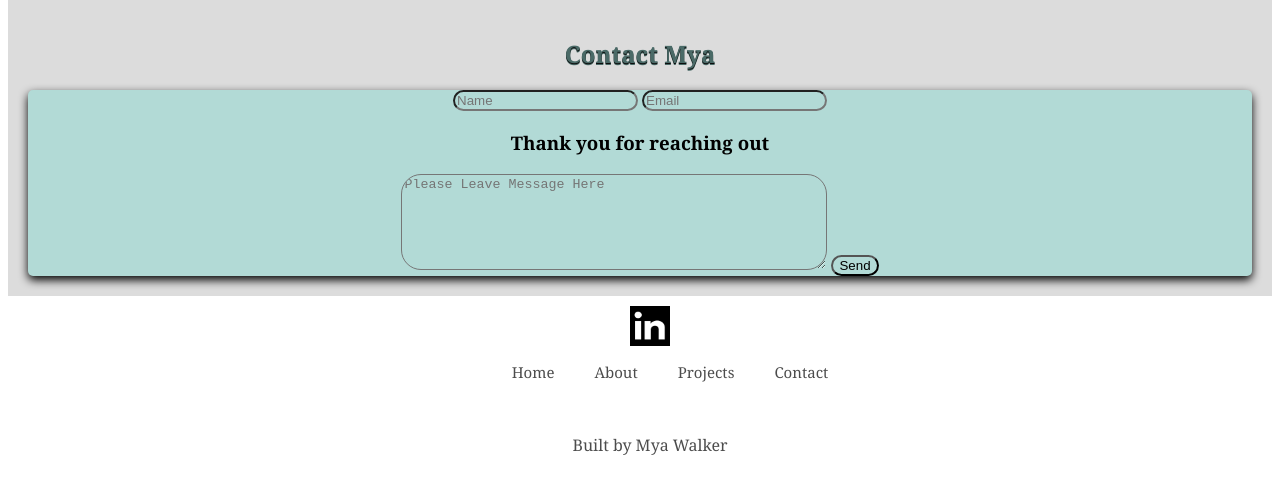
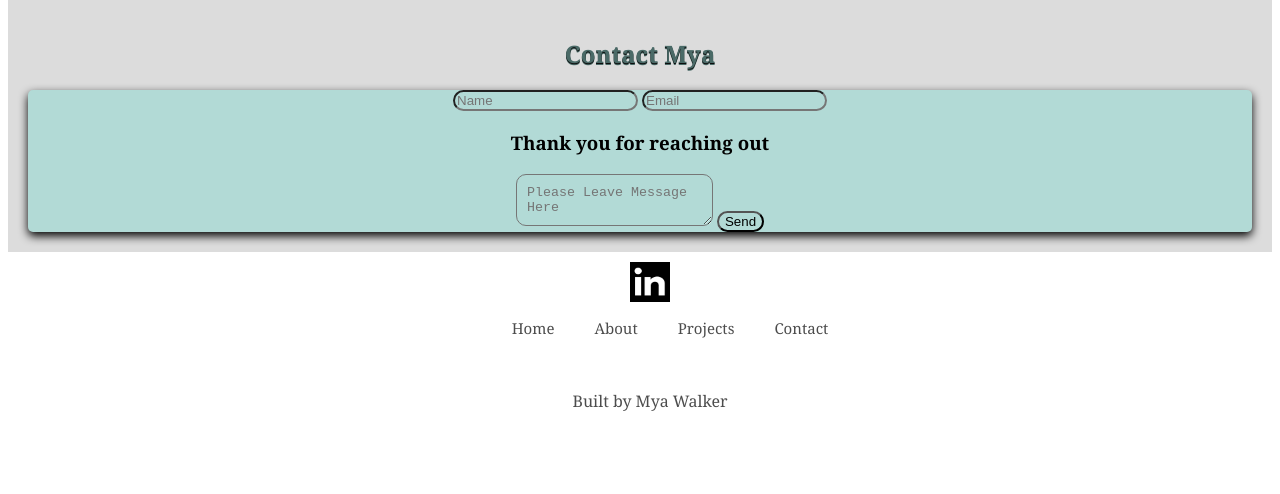
Before and after one commit to mfwalker21/portfolio, a plain HTML site: page index.html in a window 1280 px wide. Shown: the part 2054-2548 px from the top of the page. After the commit the page ends 2520 px from the top, so only its background shows below. Drawn offline with Linux system fonts and the light colour scheme.

Commit message:
max textarea

```diff
--- a/styles.css
+++ b/styles.css
@@ -117,10 +117,11 @@ section{
 }
 .container form textarea{
     background: transparent;
-  height: 90px;
-  width: 420px;
+  max-height: 100px;
+  max-width: 400px;
   justify-self: center;
-  border-radius: 20px;
+  border-radius: 10px;
+  padding: 10px;
 }
 .container input{
     background: transparent;
```
